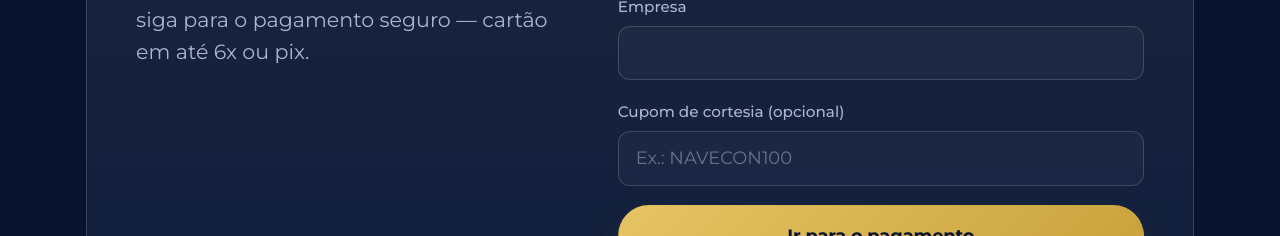
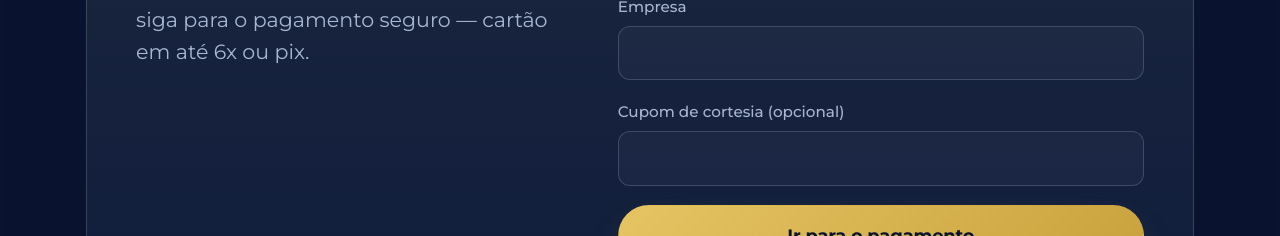
Before and after one commit to edulanzarin/evento-navecon, a React (Vite) app: page / in a window 1280 px wide. Shown: the part 9360-9596 px from the top of the page. Built offline with nearby package versions, Linux system fonts and the light colour scheme; no server answers.

Commit message:
fix(form): remove exemplo de cupom do placeholder do campo de cortesia

```diff
--- a/src/components/RegistrationForm.tsx
+++ b/src/components/RegistrationForm.tsx
@@ -300,7 +300,6 @@ export function RegistrationForm({
               value={coupon}
               onChange={(e) => setCoupon(e.target.value)}
               maxLength={MAX_LENGTHS.coupon}
-              placeholder="Ex.: NAVECON100"
               autoComplete="off"
               autoCapitalize="characters"
               aria-invalid={errors.coupon ? true : undefined}
```
